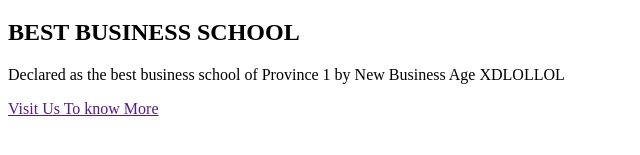
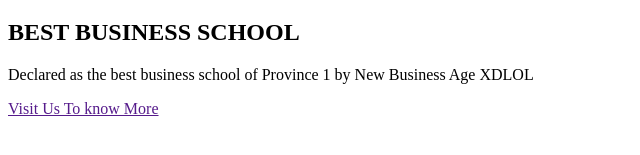
Before and after one commit to Raizeez/projectshiz, a plain HTML site: page index.html in a window 1280 px wide. Shown: the part 249-404 px from the top of the page, 0-640 px from the left. Drawn offline with Linux system fonts and the light colour scheme; a script that the page names is missing.

Commit message:
updating the text

```diff
--- a/index.html
+++ b/index.html
@@ -35,7 +35,7 @@
       <div class="text-box">
         <h1>BEST BUSINESS SCHOOL</h1>
         <p>
-          Declared as the best business school of Province 1 by New Business Age XDLOLLOL
+          Declared as the best business school of Province 1 by New Business Age XDLOL
         </p>
         <a href="" class="hero-btn">Visit Us To know More</a>
       </div>
```
